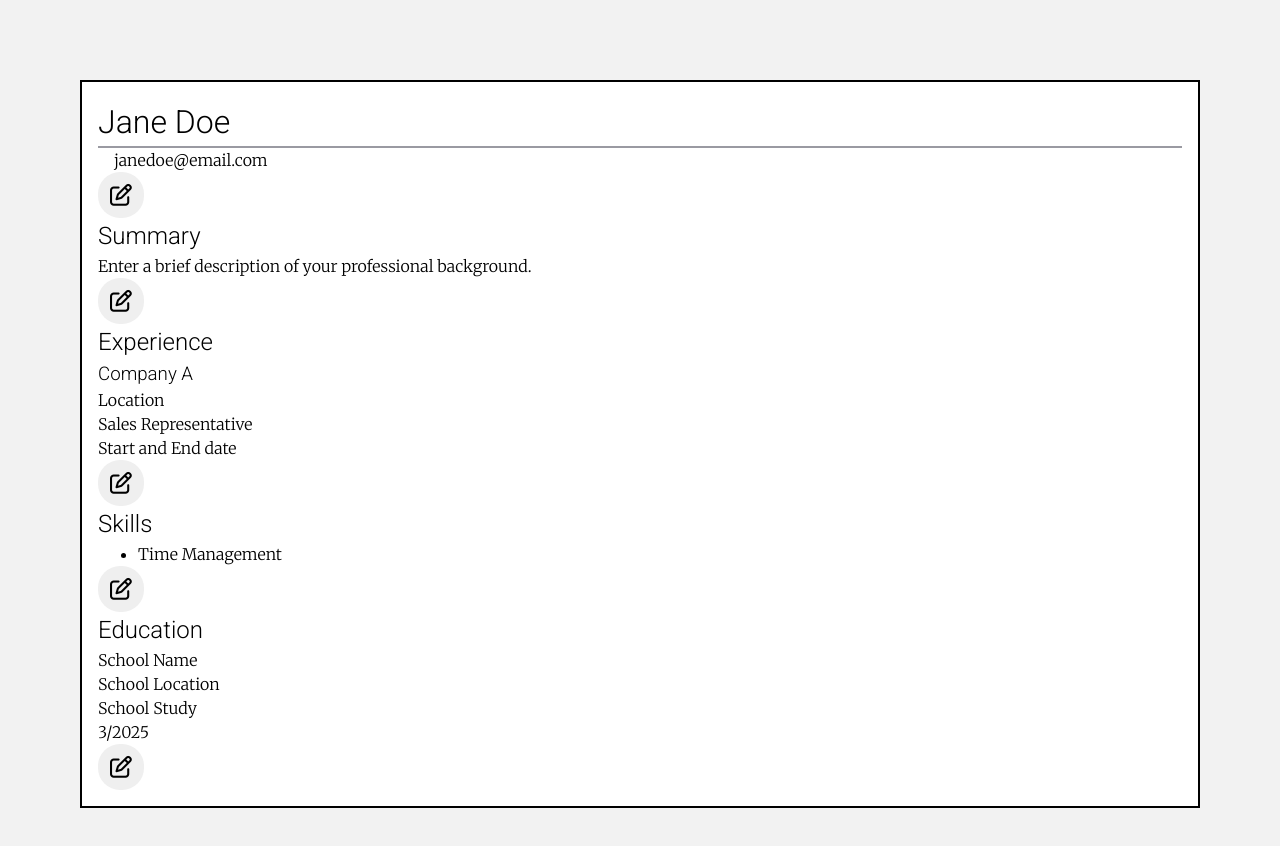
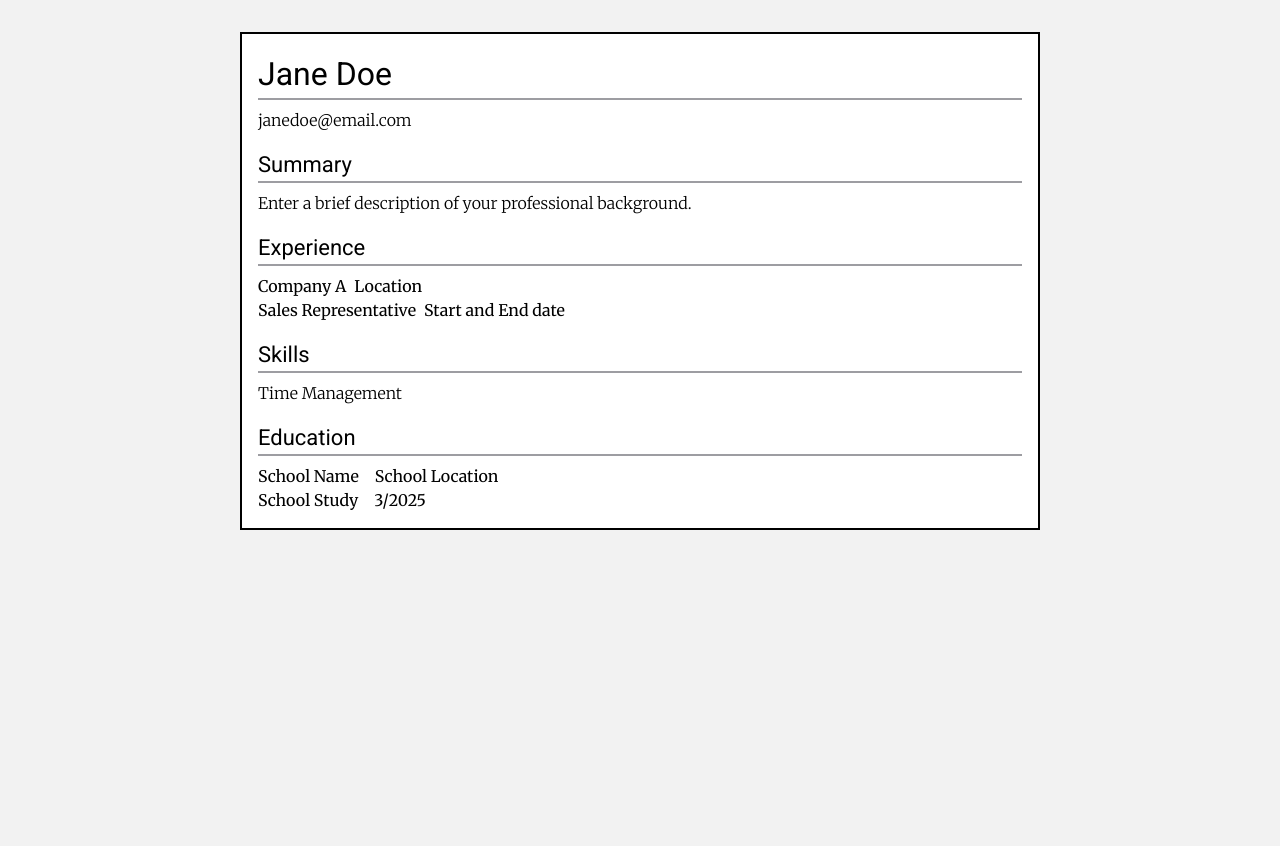
Before and after one commit to Hsoren31/cv-app, a React (Vite) app: page / in a window 1280 px wide. Shown: the top 846 px of the page. Built offline with nearby package versions, Linux system fonts and the light colour scheme.

Commit message:
Style: add format to resume sections/page

```diff
--- a/src/App.css
+++ b/src/App.css
@@ -1,8 +1,36 @@
 #resume_page {
   border: 2px solid black;
-  margin: 5rem;
+  margin: 2rem auto;
   padding: 1rem;
   background-color: var(--clr-white);
+  display: grid;
+  gap: 1rem;
+  max-width: 50rem;
+}
+
+.resume_section {
+  display: grid;
+  gap: 0.5rem;
+}
+
+.section_title {
+  font-size: var(--fs-500);
+  border-bottom: 2px solid var(--clr-overlay);
+}
+
+.resume_section:hover {
+  border: 1px solid var(--clr-overlay);
+  padding: 0.5rem;
+  .edit {
+    display: block;
+  }
+}
+
+.edit {
+  font-size: var(--fs-400);
+  border-radius: 1em;
+  padding: 0.25rem 1rem;
+  display: none;
 }
 
 .form_portal {
@@ -26,10 +54,10 @@
   padding: 1rem;
 }
 
-.edit {
-  font-size: var(--fs-500);
-  padding: 0.75rem;
-  border-radius: 1em;
+.form_fieldset {
+  display: grid;
+  gap: 1rem;
+  padding: 1rem;
 }
 
 .form_btns {
--- a/src/index.css
+++ b/src/index.css
@@ -32,6 +32,7 @@
 
 * {
   margin: 0;
+  padding: 0;
 }
 
 body {
@@ -70,7 +71,7 @@ h5,
 h6 {
   text-wrap: balance;
   font-family: var(--ff-accent);
-  font-weight: var(--fw-light);
+  font-weight: var(--fw-regular);
 }
 
 p,
@@ -80,6 +81,10 @@ li {
   font-weight: var(--fw-light);
 }
 
+ul {
+  list-style: none;
+}
+
 button {
   border: none;
 }
@@ -87,4 +92,5 @@ button {
 button:hover {
   cursor: pointer;
   background-color: var(--clr-overlay);
+  color: var(--clr-white);
 }
--- a/src/styles/Contact.css
+++ b/src/styles/Contact.css
@@ -1,33 +1,13 @@
-#contact_section:hover {
-  border: 1px solid var(--clr-overlay);
-  padding: 0.5rem;
-  #edit_contact {
-    display: block;
-  }
-}
-
 #name {
   font-size: var(--fs-700);
-  border-bottom: 2px solid var(--clr-gray);
 }
 
 #contact_list {
   display: flex;
   gap: 10px;
-  list-style: none;
-  padding-left: 1rem;
   justify-content: start;
 }
 
-#edit_contact {
-  display: none;
-  position: absolute;
-  top: 120px;
-  right: 120px;
+#contact_form {
+  grid-template-columns: repeat(2, 1fr);
 }
-
-#contact_form {
-  display: grid;
-  grid-template-columns: repeat(2, 1fr);
-  gap: 1rem;
-}
--- a/src/styles/Education.css
+++ b/src/styles/Education.css
@@ -0,0 +1,15 @@
+.ed-row {
+  display: flex;
+  gap: 1rem;
+}
+
+.ed-row > * {
+  font-weight: var(--fw-regular);
+  font-family: var(--ff-base);
+  font-size: var(--fs-300);
+}
+
+#schoolAchievements {
+  min-width: 450px;
+  min-height: 150px;
+}
--- a/src/styles/Experience.css
+++ b/src/styles/Experience.css
@@ -0,0 +1,27 @@
+.experience {
+  display: grid;
+}
+
+.exp-row {
+  display: flex;
+  gap: 0.5rem;
+}
+
+.exp-row > * {
+  font-weight: var(--fw-regular);
+  font-family: var(--ff-base);
+  font-size: var(--fs-300);
+}
+
+#role_desc_input {
+  grid-column: 1 / 3;
+  grid-row: 3 / 4;
+}
+
+#role_description {
+  min-width: 450px;
+}
+
+#exp_form_btns {
+  grid-column: 1 / 3;
+}
--- a/src/styles/Skills.css
+++ b/src/styles/Skills.css
@@ -0,0 +1,5 @@
+#skill_form > p {
+  display: flex;
+  align-items: center;
+  gap: 1rem;
+}
--- a/src/styles/Summary.css
+++ b/src/styles/Summary.css
@@ -1,15 +1,8 @@
-form {
-  position: fixed;
-  top: 50%;
-  left: 50%;
-  transform: translate(-50%, -50%);
-  z-index: 1;
-  border: 2px solid black;
-  background-color: #fff;
-  padding: 1rem;
+#summary_section > p {
+  max-width: 70ch;
 }
 
-textarea {
-  width: 45rem;
-  height: 15rem;
+#summary {
+  min-width: 450px;
+  min-height: 150px;
 }
```
